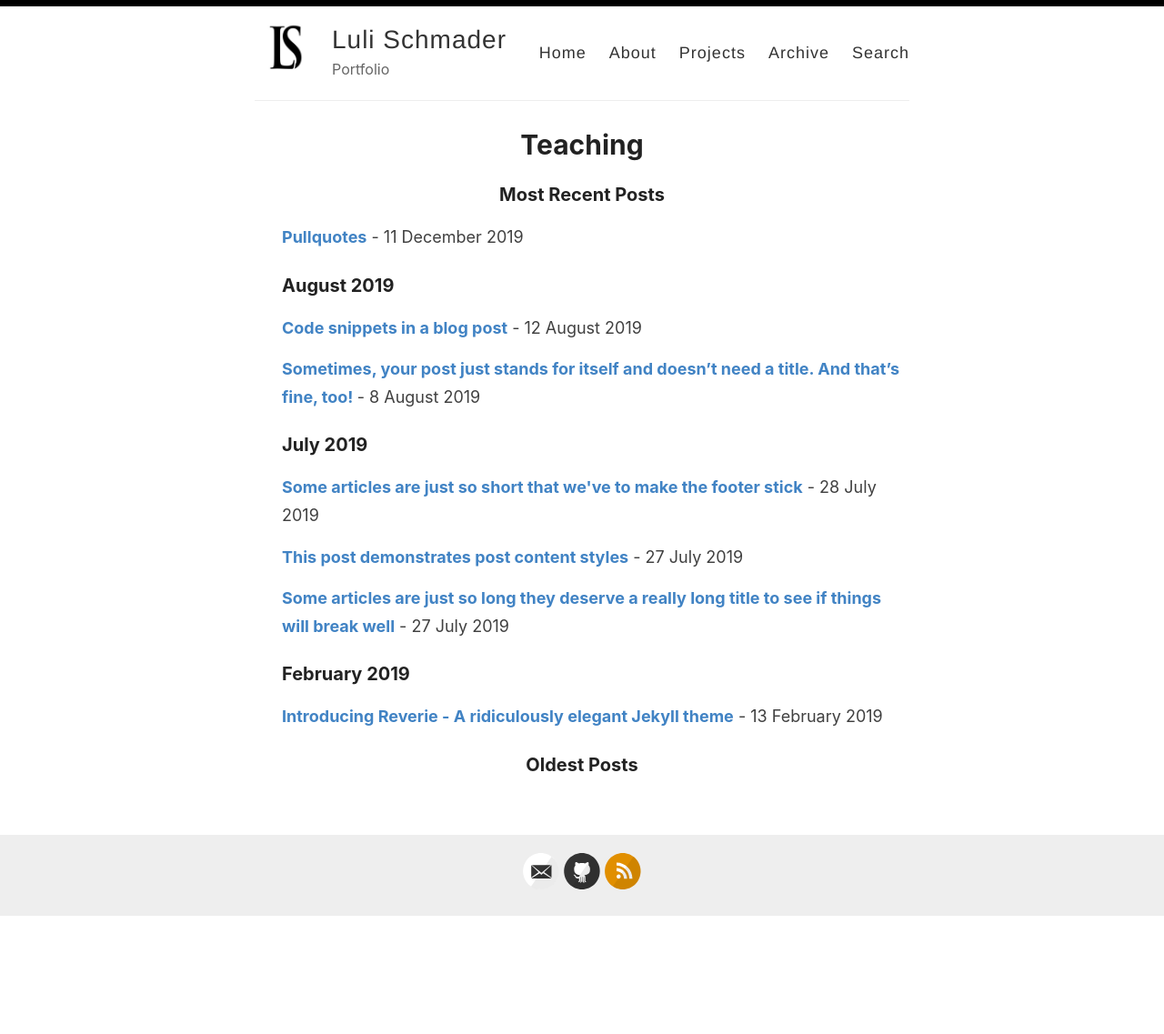
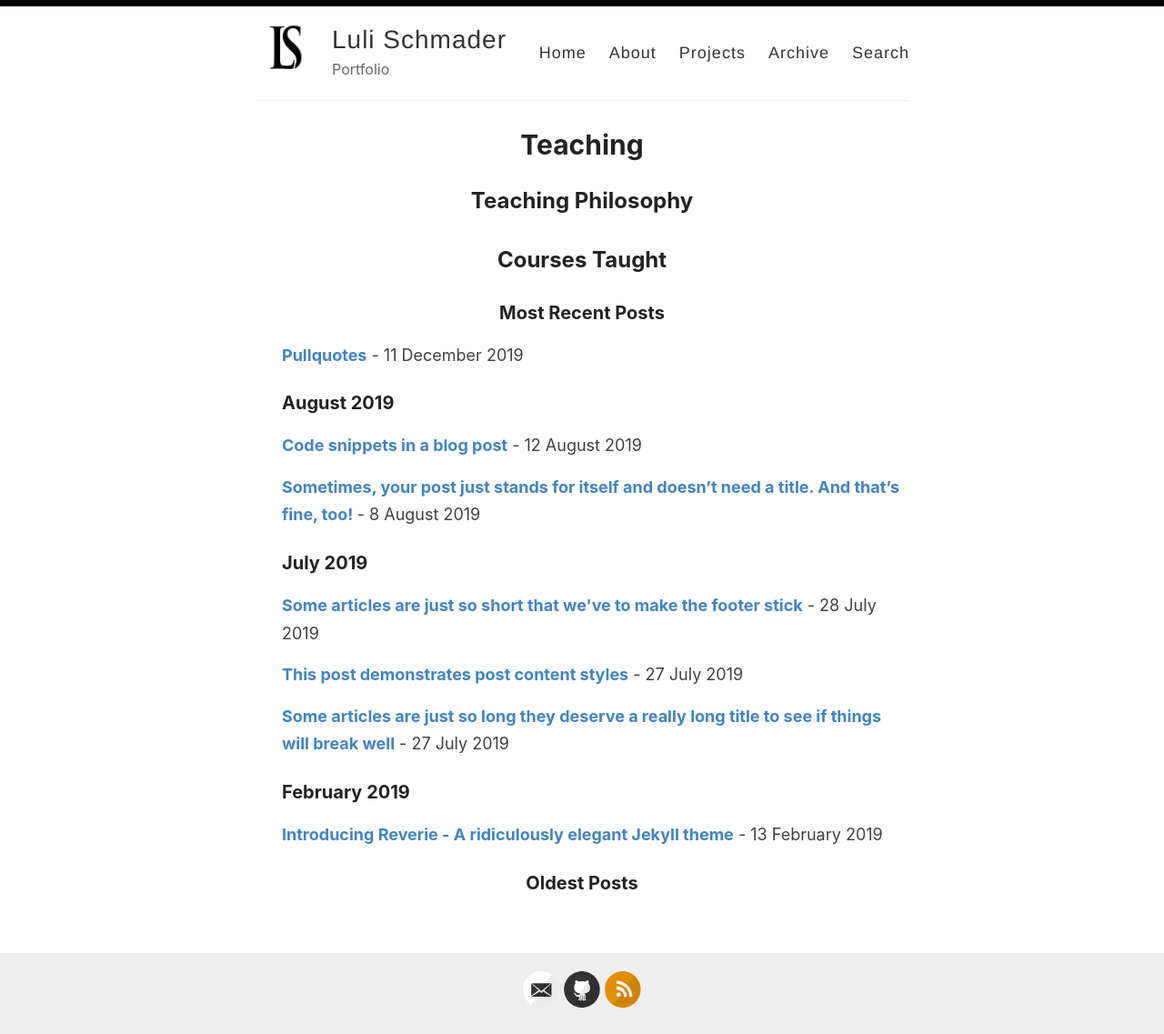
Before and after one commit to lulischmader/lulischmader.github.io, a Jekyll site: the page built from _pages/archive.md, in a window 1280 px wide. Shown: the whole page at 91% size. Built offline with Jekyll 4.4.1, drawn with Linux system fonts in a browser that asks for light colours; before the commit the page ends 1008 px from its top, so only the background shows below that.

Commit message:
Update archive.md

```diff
--- a/_pages/archive.md
+++ b/_pages/archive.md
@@ -3,7 +3,9 @@ layout: page
 permalink: /archive/
 title: Teaching
 ---
+## Teaching Philosophy
 
+## Courses Taught
 
 <div id="archive">
   <section id="archive">
```
